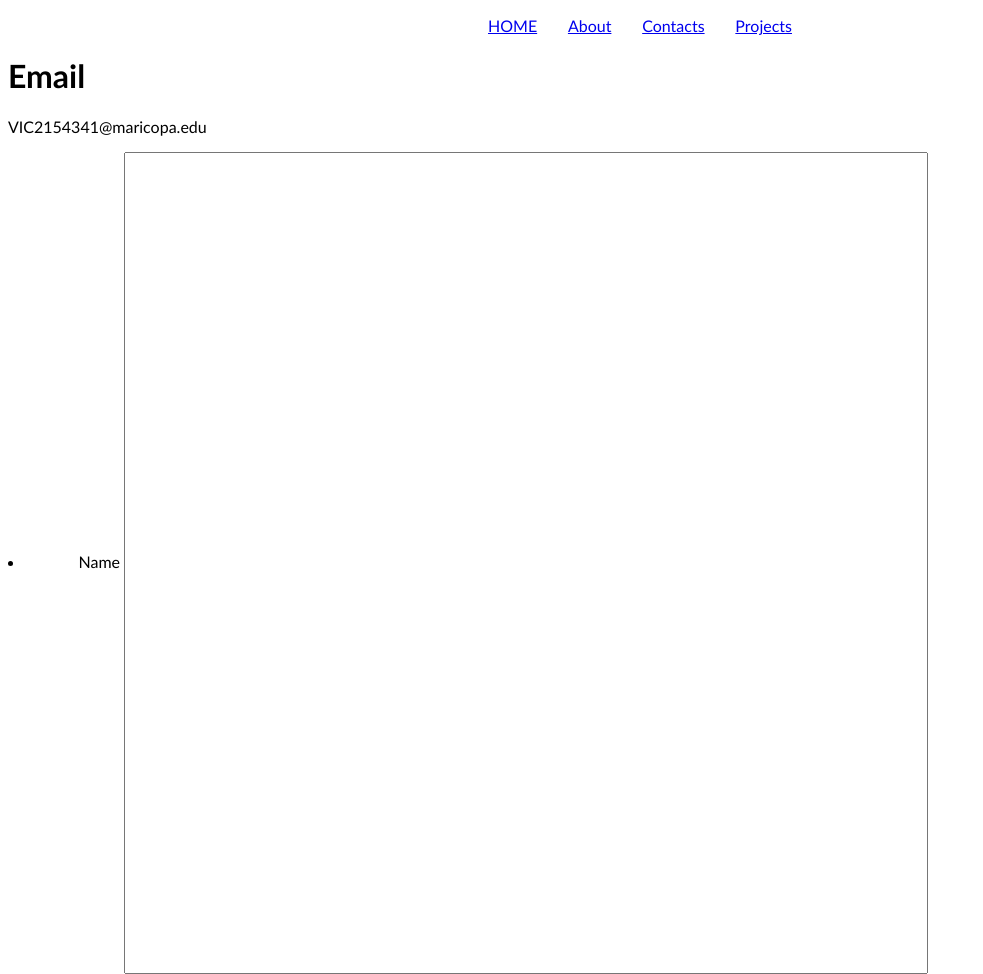
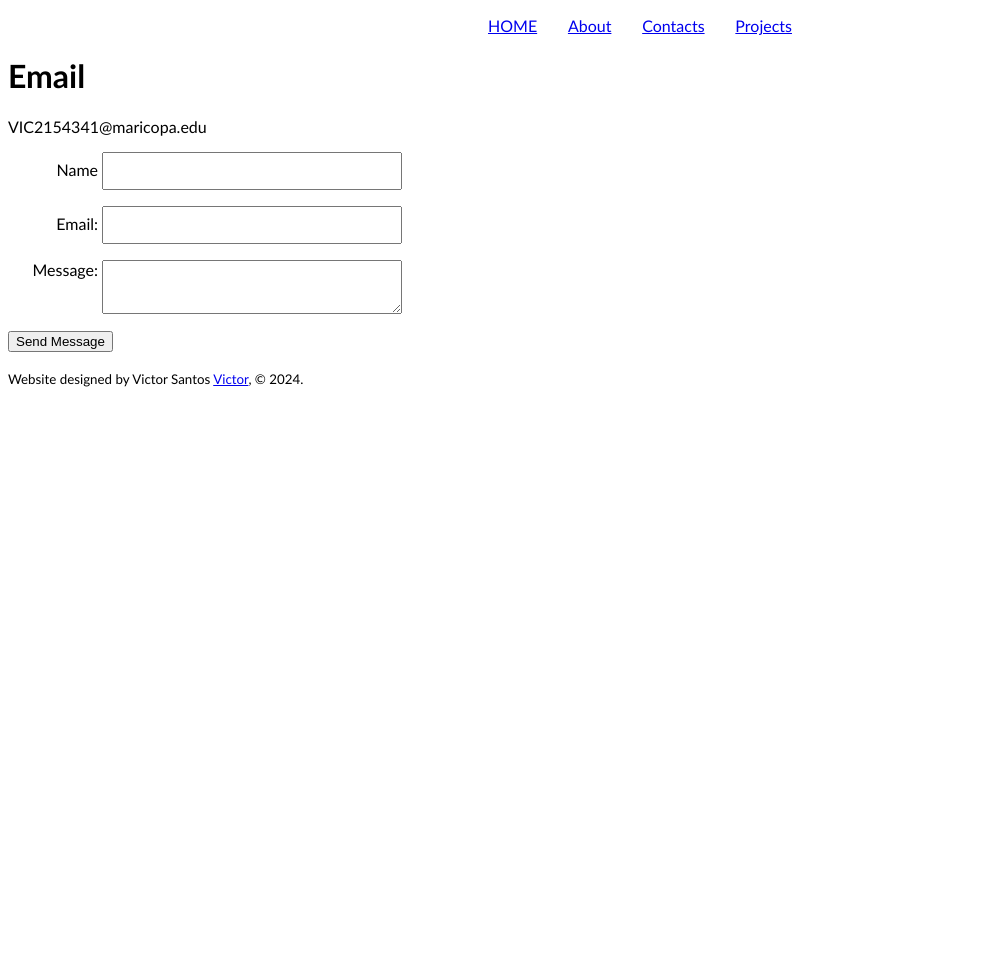
Before and after one commit to VSANT97/-VSANT97-.github.io, a plain HTML site: page contacts.html in a window 1280 px wide. Shown: the top 974 px of the page, without its empty margins (0-983 px from the left). After the commit the page ends 800 px from the top, so only its background shows below. Drawn offline with Linux system fonts and the light colour scheme.

Commit message:
update contacts (Thank you for fixing)

```diff
--- a/contacts.html
+++ b/contacts.html
@@ -22,10 +22,11 @@
         <p class="tagline">VIC2154341@maricopa.edu</p>
     </header>
 <main>
-    <form action="https://api.sheetmonkey.io/form/ZvKzyctUV9m24H4Q5uhQS" method="post"
+    <form action="https://api.sheetmonkey.io/form/ZvKzyctUV9m24H4Q5uhQS" method="post">
         <ul>
-            <li><label for="name">Name</label>
-                <input type="text" id="name" name="user_name"
+            <li>
+                <label for="name">Name</label>
+                <input type="text" id="name" name="Name">
             </li>
             <li>
                 <label for="email">Email:</label>
@@ -33,16 +34,16 @@
             </li>
             <li>
                 <label for="msg">Message:</label>
-                <textarea name="message" id="msg" cols="30"
+                <textarea name="message" id="msg" cols="30"></textarea>
             </li>
             <li>
                 <button type="submit">Send Message</button>
             </li>
             <li>
-                <input type="hidden" name="Created" value="x-sheetmonkey-current-date-time" />
+                <input type="hidden" name="Created" value="x-sheetmonkey-current-date-time">
             </li>
         </ul>
-
+</form>
 </main>
     <footer>
         <small>Website designed by Victor Santos <a href="mailto:vic2154341@maricopa.edu">Victor</a>, &copy; 2024.</small>
--- a/style.css
+++ b/style.css
@@ -47,7 +47,7 @@ label{
 input,
 textarea{
     width: 300px;
-    padding: 25em;
+    padding: .5em;
     font: 1em sans-serif;
 }
 form li{
```
